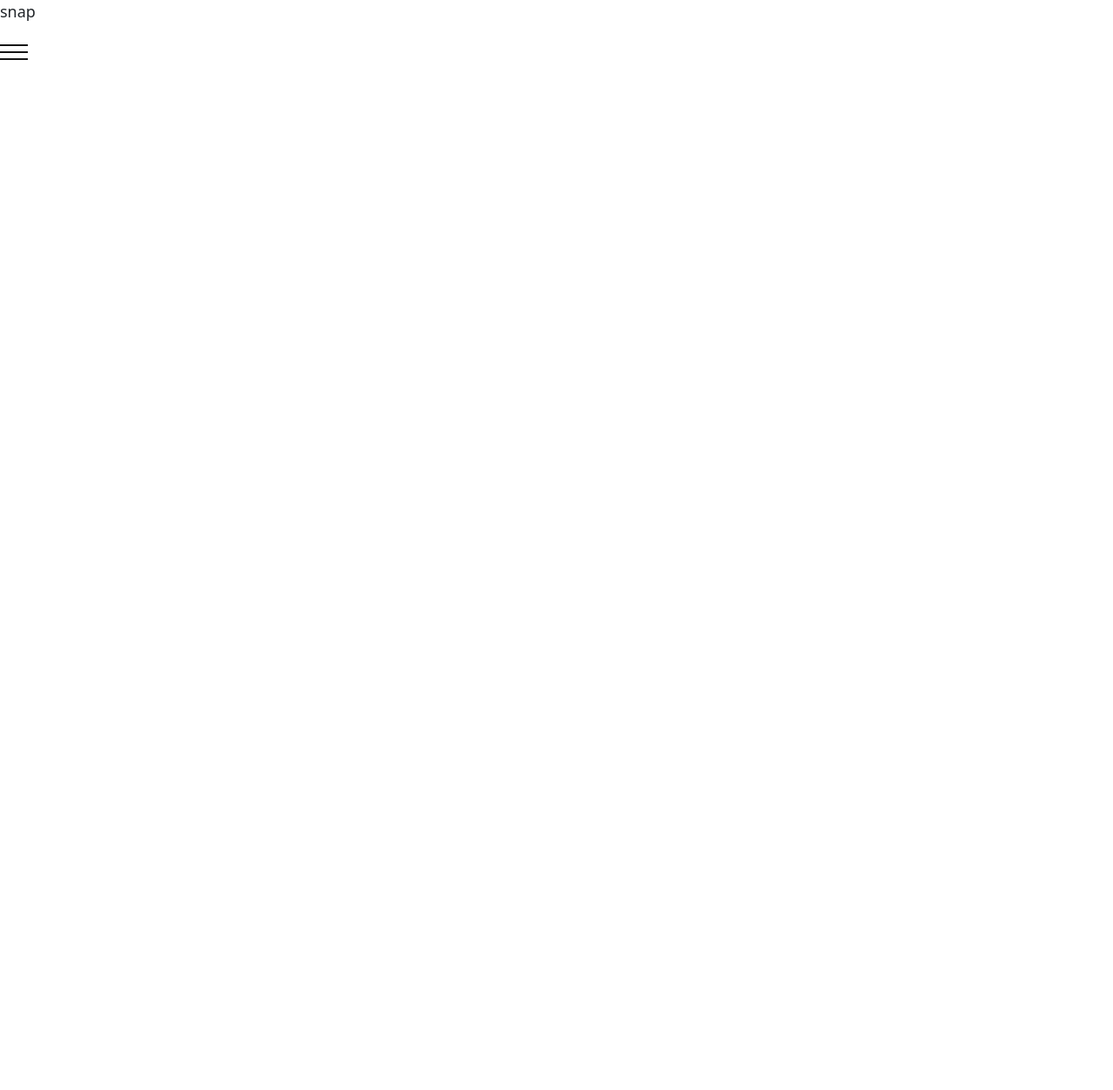
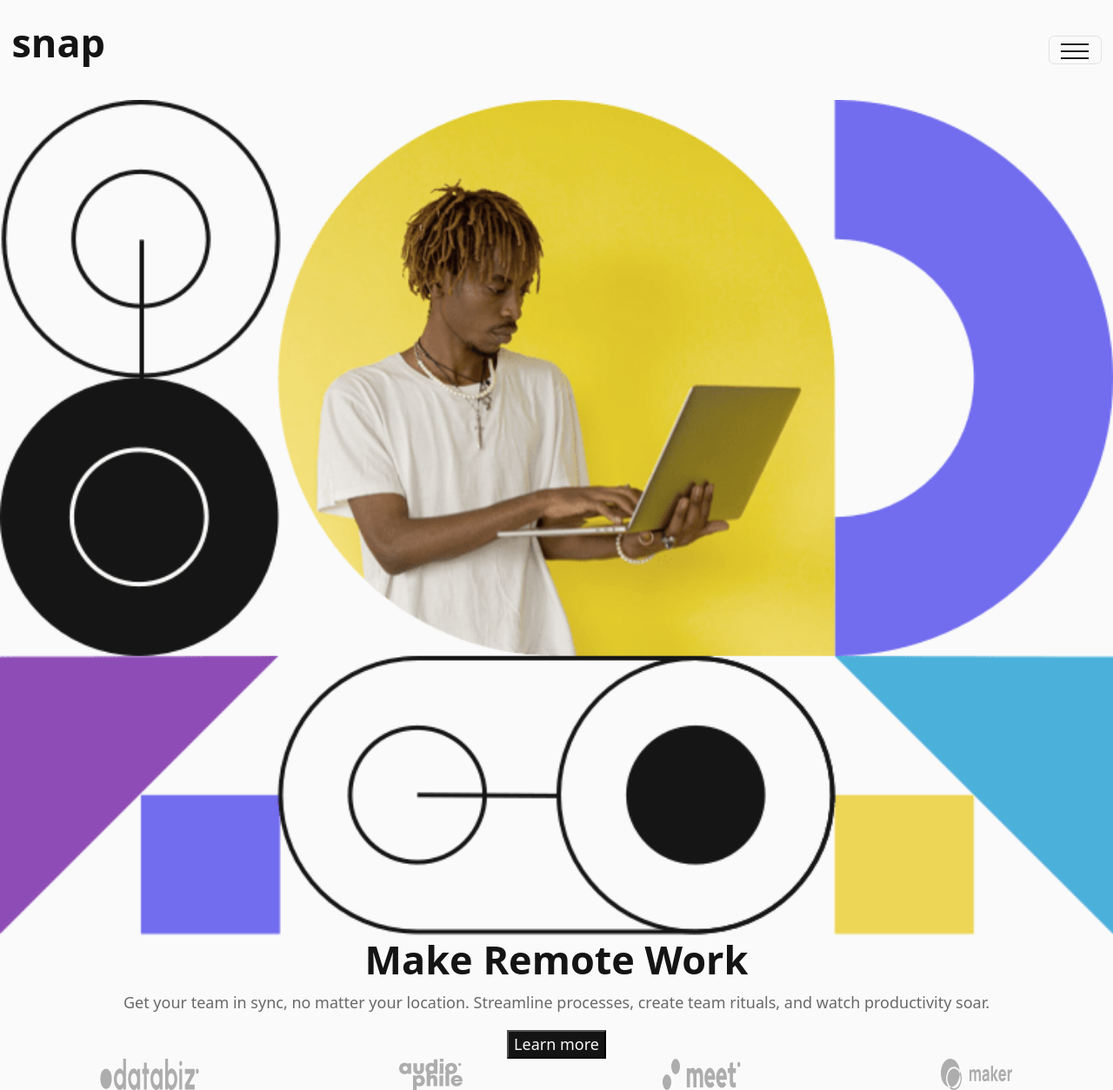
Before and after one commit to ferdinandoaspro/intro-section-with-dropdown, a website: page index.html in a window 1280 px wide. Shown: the whole page at 87% size. Before the commit the page ends 800 px from the top, so only its background shows below. Drawn offline with nearby package versions, Linux system fonts and the light colour scheme.

Commit message:
perfecting the basic static layout

```diff
--- a/index.html
+++ b/index.html
@@ -7,12 +7,33 @@
   <link rel="stylesheet" href="dist/styles.css">
   <title>Frontend Mentor | Intro section with dropdown navigation</title>
 </head>
-<body>
+<body class="d-flex flex-column text-medium-gray">
   <header>
-    <p>snap</p>
-    <p><img src="images/icon-menu.svg" alt=""></p>
+    <nav class="navbar">
+      <div class="container-fluid">
+        <p class="navbar-brand text-almost-black fw-bold fs-1">snap</p>
+        <button class="navbar-toggler" type="button">
+          <img src="images/icon-menu.svg" alt="#">
+        </button>
+      </div>
+    </nav>
   </header>
-  <main>
+  <main class="container-fluid p-0">
+    <img src="images/image-hero-mobile.png" alt="#" class="w-100">
+    <div class="flex flex-column text-center">
+      <h1 class="text-almost-black fw-bold fs-1">Make Remote Work</h1>
+      <p>
+        Get your team in sync, no matter your location.
+        Streamline processes, create team rituals, and watch productivity soar.
+      </p>
+      <button type="button" class="bg-almost-black text-almost-white">Learn more</button>
+      <div class="d-flex flex-row text-center justify-content-around">
+        <img src="images/client-databiz.svg" alt="Databiz" class="logo">
+        <img src="images/client-audiophile.svg" alt="Audiophile" class="logo">
+        <img src="images/client-meet.svg" alt="Meet" class="logo">
+        <img src="images/client-maker.svg" alt="Maker" class="logo">
+      </div>
+    </div>
   </main>
   <script type="module" src="node_modules/@popperjs/core/lib/popper.js"></script>
   <script src="node_modules/bootstrap/dist/js/bootstrap.min.js"></script>
--- a/src/custom.scss
+++ b/src/custom.scss
@@ -3,6 +3,8 @@ $medium-gray: hsl(0, 0%, 41%);
 $almost-black: hsl(0, 0%, 8%);
 
 @import "../node_modules/bootstrap/scss/functions";
+
+$body-bg: $almost-white;
 
 :root {
     font-size: 18px;
```
Also changed, not shown: dist/styles.css.
